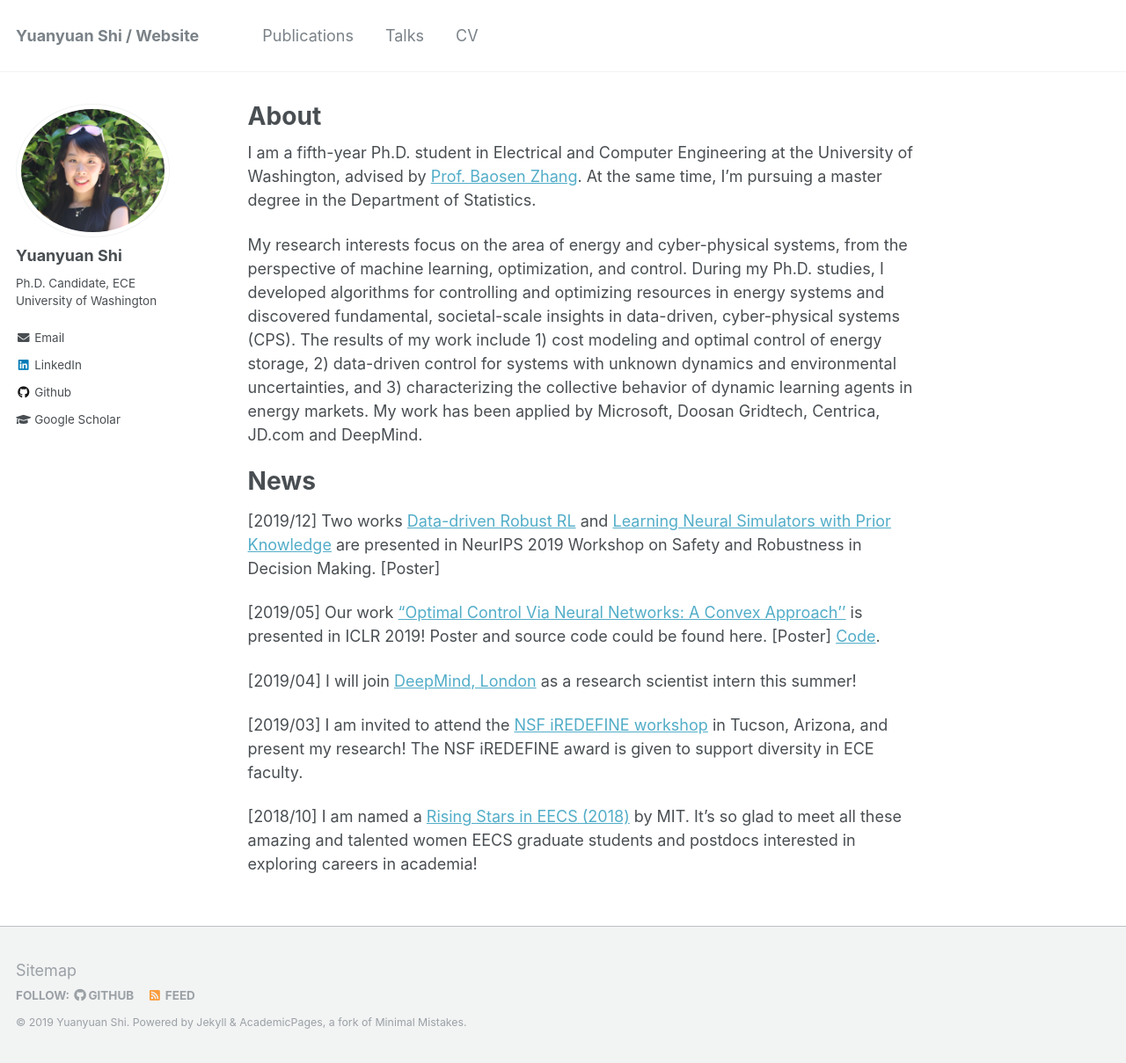
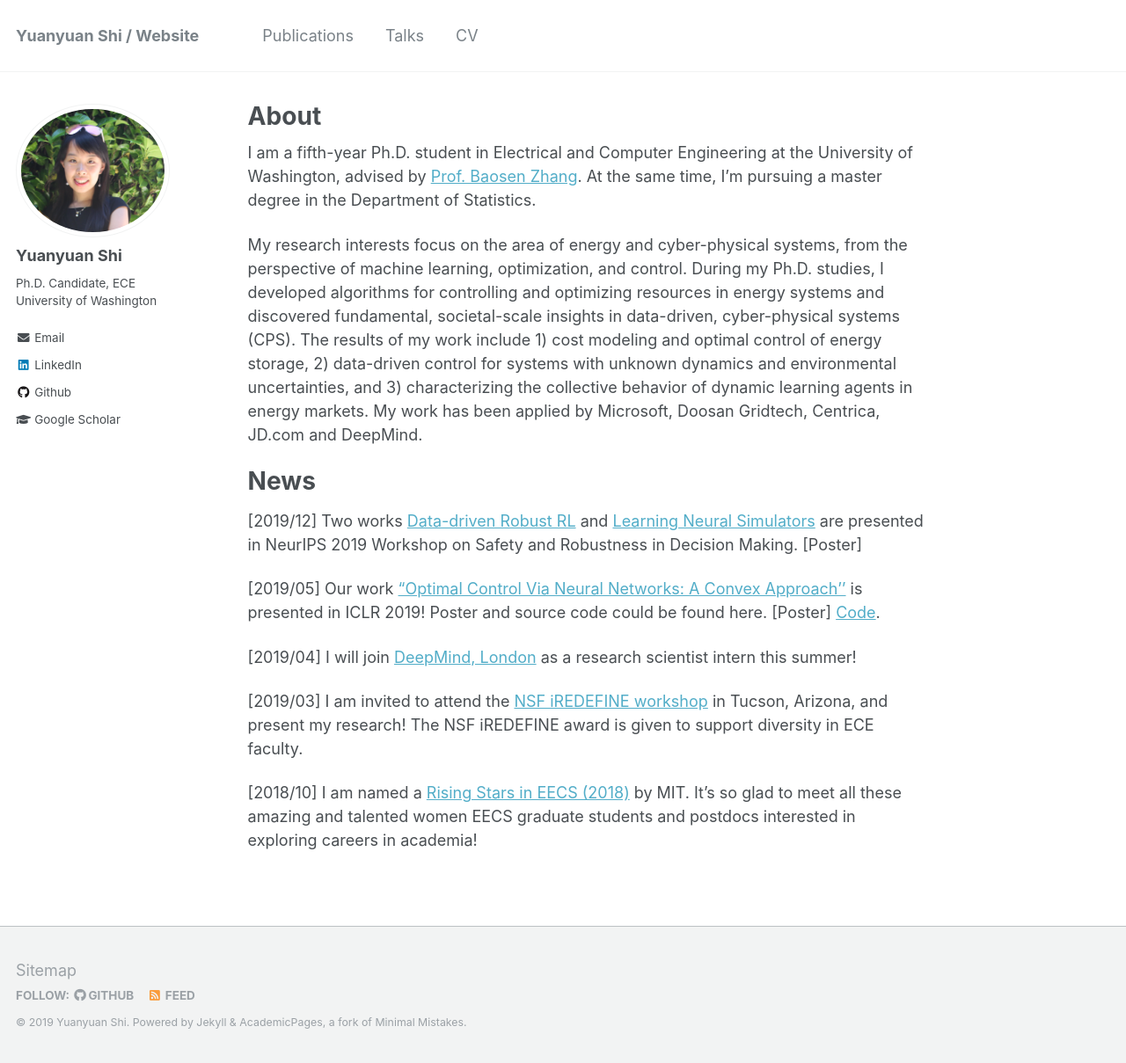
Before and after one commit to Yuanyuan-Shi/website, a Jekyll site: the page built from _pages/about.md, in a window 1280 px wide and 1209 px high. Shown: the whole window at 88% size. Built offline with Jekyll 4.4.1, drawn with Linux system fonts in a browser that asks for light colours.

Commit message:
change about me

```diff
--- a/_pages/about.md
+++ b/_pages/about.md
@@ -14,7 +14,7 @@ My research interests focus on the area of energy and cyber-physical systems, fr
 
 News
 ======
-[2019/12] Two works [Data-driven Robust RL](https://drive.google.com/file/d/0B3mY6u_lryzddkRrQ0xzQWtpemRUSHBnZ2NHMnctS1B5b01J/view) and [Learning Neural Simulators with Prior Knowledge](https://drive.google.com/file/d/0B3mY6u_lryzdWWVxZ2pYZ1dINUQ3WUEwSHlkWnNSZDh5THVj/view) are presented in NeurIPS 2019 Workshop on Safety and Robustness in Decision Making. [Poster]
+[2019/12] Two works [Data-driven Robust RL](https://drive.google.com/file/d/0B3mY6u_lryzddkRrQ0xzQWtpemRUSHBnZ2NHMnctS1B5b01J/view) and [Learning Neural Simulators](https://drive.google.com/file/d/0B3mY6u_lryzdWWVxZ2pYZ1dINUQ3WUEwSHlkWnNSZDh5THVj/view) are presented in NeurIPS 2019 Workshop on Safety and Robustness in Decision Making. [Poster]
 
 [2019/05] Our work ["Optimal Control Via Neural Networks: A Convex Approach''](https://openreview.net/forum?id=H1MW72AcK7) is presented in ICLR 2019! Poster and source code could be found here. [Poster] [Code](https://github.com/chennnnnyize/Optimal-Control-via-Neural-Networks).
 
```
